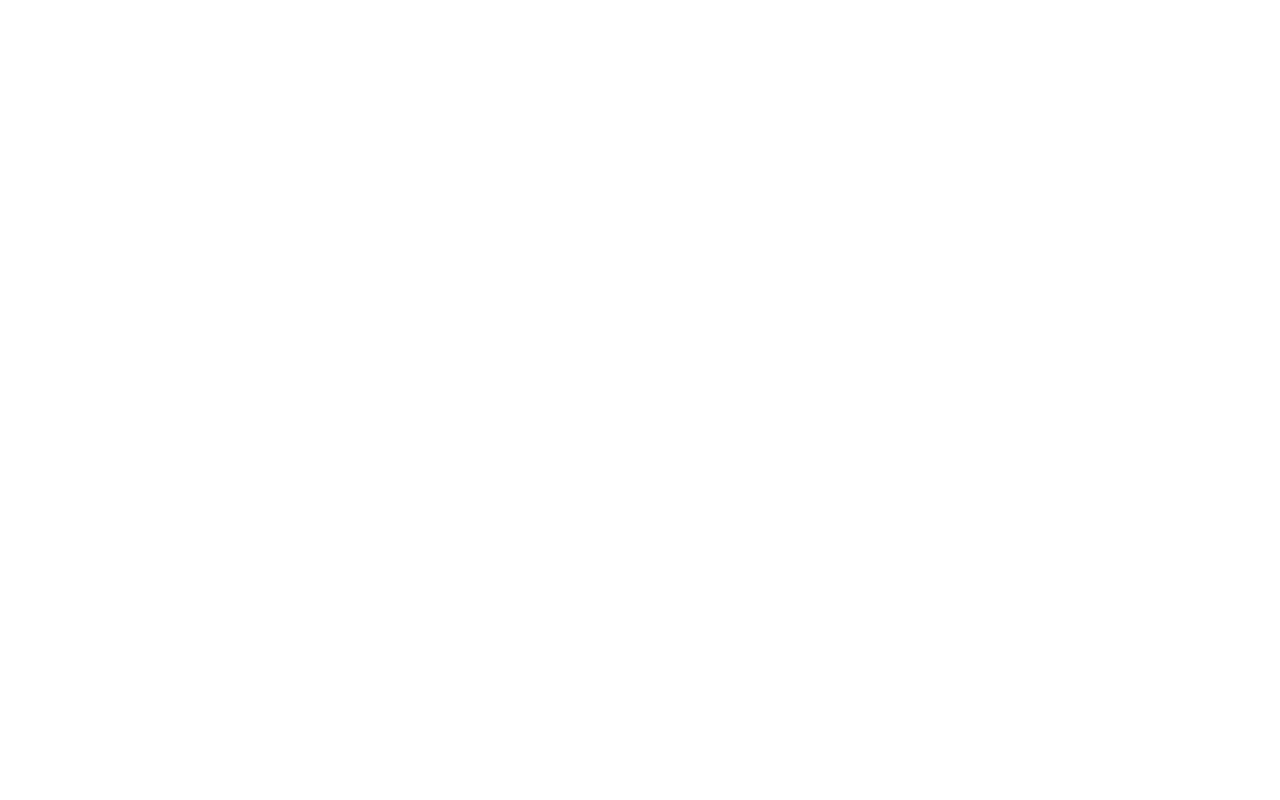
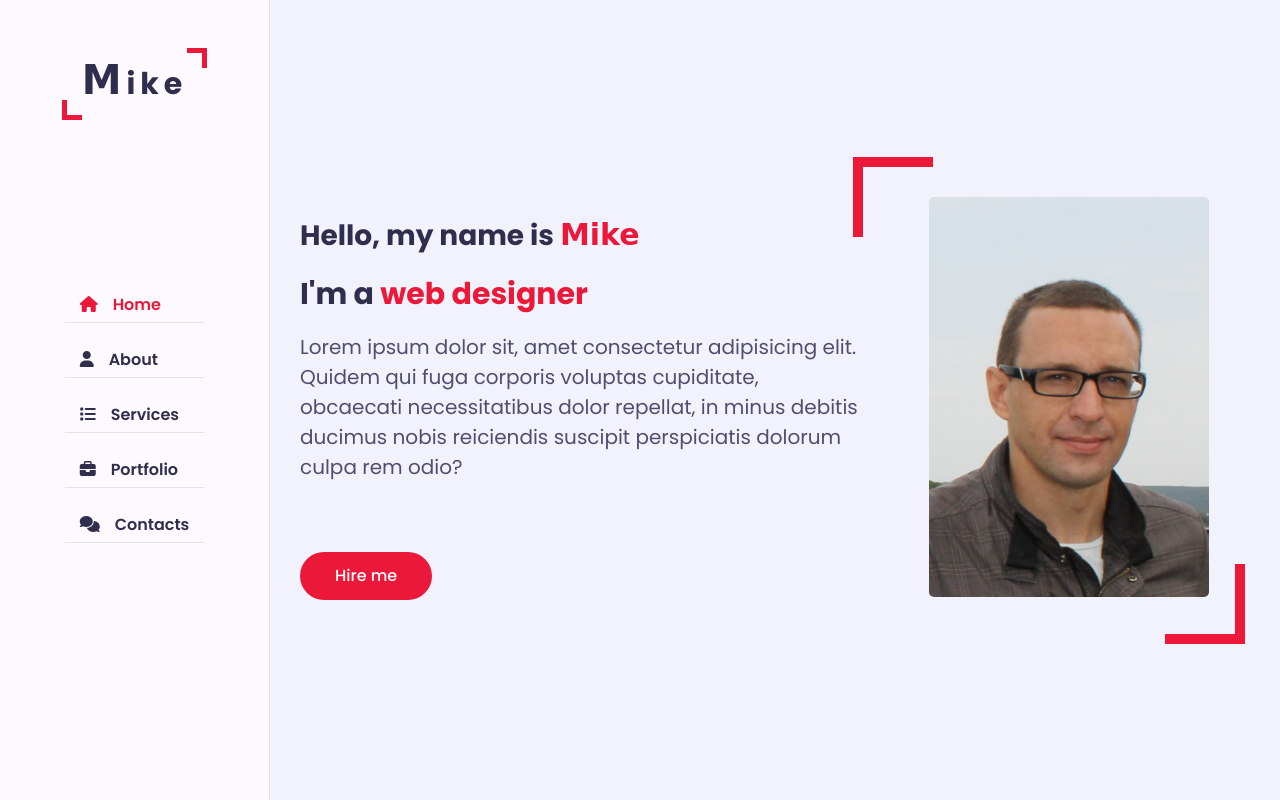
Before and after one commit to spormuv/portfolio, a website built with webpack: page src/index.html in a window 1280 px wide. Built offline with nearby package versions, Linux system fonts and the light colour scheme; a web font is replaced by a local one.

Commit message:
feat: add section home

```diff
--- a/src/index.html
+++ b/src/index.html
@@ -6,9 +6,56 @@
   <meta http-equiv="X-UA-Compatible" content="IE=edge">
   <meta name="viewport" content="width=device-width, initial-scale=1.0">
   <title>Portfolio</title>
+  <link rel="stylesheet" href="https://cdnjs.cloudflare.com/ajax/libs/font-awesome/6.2.1/css/all.min.css">
 </head>
 
 <body>
+  <!-- main container start -->
+  <div class="main-container">
+    <!-- aside start -->
+    <aside class="aside">
+      <div class="aside__logo">
+        <a class="aside__logo-link" href="#"><span>M</span>ike</a>
+      </div>
+      <div class="aside__toggler">
+        <span></span>
+      </div>
+      <nav>
+        <ul class="aside__nav">
+          <li><a class="aside__link active" href="#"><i class="fa fa-home"></i>Home</a></li>
+          <li><a class="aside__link" href="#"><i class="fa fa-user"></i>About</a></li>
+          <li><a class="aside__link" href="#"><i class="fa fa-list"></i>Services</a></li>
+          <li><a class="aside__link" href="#"><i class="fa fa-briefcase"></i>Portfolio</a></li>
+          <li><a class="aside__link" href="#"><i class="fa fa-comments"></i>Contacts</a></li>
+        </ul>
+      </nav>
+    </aside>
+    <!-- aside end -->
+    <!-- main content start -->
+    <div class="main-content">
+      <!-- home section start -->
+      <section class="home section">
+        <div class="container">
+          <div class="row">
+            <div class="home__info padd-15">
+              <h3 class="home__info-hello">Hello, my name is <span class="home__info-name">Mike</span></h3>
+              <h3 class="home__info-profession">I'm a <span class="home__info-typing">web designer</span></h3>
+              <p>Lorem ipsum dolor sit, amet consectetur adipisicing elit. Quidem qui fuga corporis voluptas cupiditate,
+                obcaecati necessitatibus dolor repellat, in minus debitis ducimus nobis reiciendis suscipit perspiciatis
+                dolorum culpa rem odio?</p>
+              <a class="btn home__hire" href="#contacts">Hire me</a>
+            </div>
+            <div class="home__photo padd-15">
+              <img src="img/hero.JPG" alt="my photo">
+            </div>
+          </div>
+        </div>
+      </section>
+      <!-- home section end -->
+    </div>
+    <!-- main content end -->
+  </div>
+  <!-- main container end -->
 
 </body>
 
--- a/src/style.scss
+++ b/src/style.scss
@@ -0,0 +1,6 @@
+@import 'styles/base/main';
+
+@import 'styles/skins/color-1';
+
+@import 'styles/blocks/aside';
+@import 'styles/blocks/home';
--- /dev/null
+++ b/src/styles/base/_main.scss
@@ -0,0 +1,83 @@
+@import url('https://fonts.googleapis.com/css2?family=Clicker+Script&family=Poppins:wght@200;300;400;500;600;700&display=swap');
+
+:root {
+  --bg-black-900: #f2f2fc;
+  --bg-black-100: #fdf9ff;
+  --bg-black-50: #e8dfec;
+
+  --text-black-900: #302e4d;
+  --text-black-700: #504e70;
+}
+
+html {
+  font-size: 10px;
+}
+
+body {
+  line-height: 1.5;
+  font-size: 1.6rem;
+  font-family: 'Poppins', sans-serif;
+}
+
+* {
+  margin: 0;
+  padding: 0;
+  outline: none;
+  text-decoration: none;
+  box-sizing: border-box;
+}
+
+::before,
+::after {
+  box-sizing: border-box;
+}
+
+.section {
+  background: var(--bg-black-900);
+  min-height: 100vh;
+  display: block;
+  // position: fixed;
+  // left: 27rem;
+  padding: 0 3rem;
+  // top: 0;
+  // right: 0;
+  // z-index: 0;
+  opacity: 1;
+}
+.main-content {
+  padding-left: 27rem;
+}
+
+.padd-15 {
+  padding-left: 1.5rem;
+  padding-right: 1.5rem;
+}
+
+.container {
+  max-width: 1100px;
+  width: 100%;
+  margin: auto;
+}
+
+.row {
+  display: flex;
+  flex-wrap: wrap;
+  position: relative;
+  margin-left: -1.5rem;
+  margin-right: -1.5rem;
+}
+.btn {
+  display: inline-block;
+  white-space: nowrap;
+  padding: 1.2rem 3.5rem;
+  font-size: 1.6rem;
+  font-weight: 500;
+  color: #fff;
+  border-radius: 4rem;
+  border: none;
+  background: var(--skin-color);
+  transition: all 0.3s ease;
+  &:hover {
+    transform: scale(1.05);
+  }
+}
--- /dev/null
+++ b/src/styles/blocks/_aside.scss
@@ -0,0 +1,114 @@
+.aside {
+  width: 27rem;
+  background: var(--bg-black-100);
+  position: fixed;
+  left: 0;
+  top: 0;
+  padding: 3rem;
+  height: 100%;
+  display: flex;
+  justify-content: center;
+  align-items: center;
+  z-index: 10;
+  border-right: 1px solid var(--bg-black-50);
+  &__toggler {
+    position: fixed;
+    left: 30rem;
+    top: 2rem;
+    height: 4rem;
+    width: 4.5rem;
+    // display: flex;
+    display: none;
+    justify-content: center;
+    align-items: center;
+    border: 1px solid var(--bg-black-50);
+    border-radius: 0.5rem;
+    cursor: pointer;
+    background: var(--bg-black-100);
+    span {
+      position: relative;
+      display: inline-block;
+      height: 2px;
+      width: 18px;
+      background: var(--skin-color);
+      &::before {
+        content: '';
+        position: absolute;
+        top: -6px;
+        left: 0;
+        height: 2px;
+        width: 18px;
+        background: var(--skin-color);
+      }
+      &::after {
+        content: '';
+        position: absolute;
+        top: 6px;
+        left: 0;
+        height: 2px;
+        width: 18px;
+        background: var(--skin-color);
+      }
+    }
+  }
+  &__nav {
+    margin-top: 5rem;
+    list-style: none;
+    li {
+      display: block;
+      margin-bottom: 2rem;
+    }
+  }
+  &__logo {
+    position: absolute;
+    top: 5rem;
+    font-size: 3rem;
+    text-transform: capitalize;
+    &-link {
+      position: relative;
+      padding: 1.5rem 2rem;
+      color: var(--text-black-900);
+      font-weight: 700;
+      font-size: 3rem;
+      letter-spacing: 0.5rem;
+      span {
+        font-family: 'Clicker Script', cursive;
+        font-size: 4rem;
+      }
+      &::before {
+        content: '';
+        position: absolute;
+        width: 2rem;
+        height: 2rem;
+        bottom: 0;
+        left: 0;
+        border-bottom: 0.5rem solid var(--skin-color);
+        border-left: 0.5rem solid var(--skin-color);
+      }
+      &::after {
+        content: '';
+        position: absolute;
+        width: 2rem;
+        height: 2rem;
+        top: 0;
+        right: 0;
+        border-top: 0.5rem solid var(--skin-color);
+        border-right: 0.5rem solid var(--skin-color);
+      }
+    }
+  }
+  &__link {
+    padding: 0.5rem 1.5rem;
+    font-size: 1.6rem;
+    font-weight: 600;
+    display: block;
+    color: var(--text-black-900);
+    border-bottom: 1px solid var(--bg-black-50);
+    &.active {
+      color: var(--skin-color);
+    }
+    i {
+      margin-right: 1.5rem;
+    }
+  }
+}
--- /dev/null
+++ b/src/styles/blocks/_home.scss
@@ -0,0 +1,64 @@
+.home {
+  min-height: 100vh;
+  display: flex;
+  color: var(--text-black-900);
+  &__photo {
+    flex: 0 0 40%;
+    position: relative;
+    max-width: 40%;
+    text-align: center;
+    img {
+      height: 40rem;
+      width: 28rem;
+      margin: auto;
+      border-radius: 0.5rem;
+      object-fit: cover;
+    }
+    &::after {
+      content: '';
+      position: absolute;
+      width: 8rem;
+      height: 8rem;
+      border-bottom: 1rem solid var(--skin-color);
+      border-right: 1rem solid var(--skin-color);
+      right: 2rem;
+      bottom: -4rem;
+    }
+    &::before {
+      content: '';
+      position: absolute;
+      width: 8rem;
+      height: 8rem;
+      border-top: 1rem solid var(--skin-color);
+      border-left: 1rem solid var(--skin-color);
+      left: -2rem;
+      top: -4rem;
+    }
+  }
+  &__info {
+    flex: 0 0 60%;
+    max-width: 60%;
+    &-hello {
+      font-size: 2.8rem;
+      margin: 1.5rem 0;
+    }
+    &-name {
+      font-family: 'Clicker Script', cursive;
+      font-size: 3rem;
+      font-weight: 700;
+      color: var(--skin-color);
+    }
+    &-profession {
+      font-size: 3rem;
+      margin: 1.5rem 0;
+    }
+    &-typing {
+      color: var(--skin-color);
+    }
+    p {
+      margin-bottom: 7rem;
+      font-size: 2rem;
+      color: var(--text-black-700);
+    }
+  }
+}
--- /dev/null
+++ b/src/styles/skins/_color-1.scss
@@ -0,0 +1,3 @@
+:root {
+  --skin-color: #ec1839;
+}
```
Also changed, not shown: src/img/hero.JPG (added), src/img/portfolio/portfolio-1.jpg (added), src/img/portfolio/portfolio-2.jpg (added), src/img/portfolio/portfolio-3.jpg (added), src/img/portfolio/portfolio-4.jpg (added), src/img/portfolio/portfolio-5.jpg (added), src/img/portfolio/portfolio-6.jpg (added).
